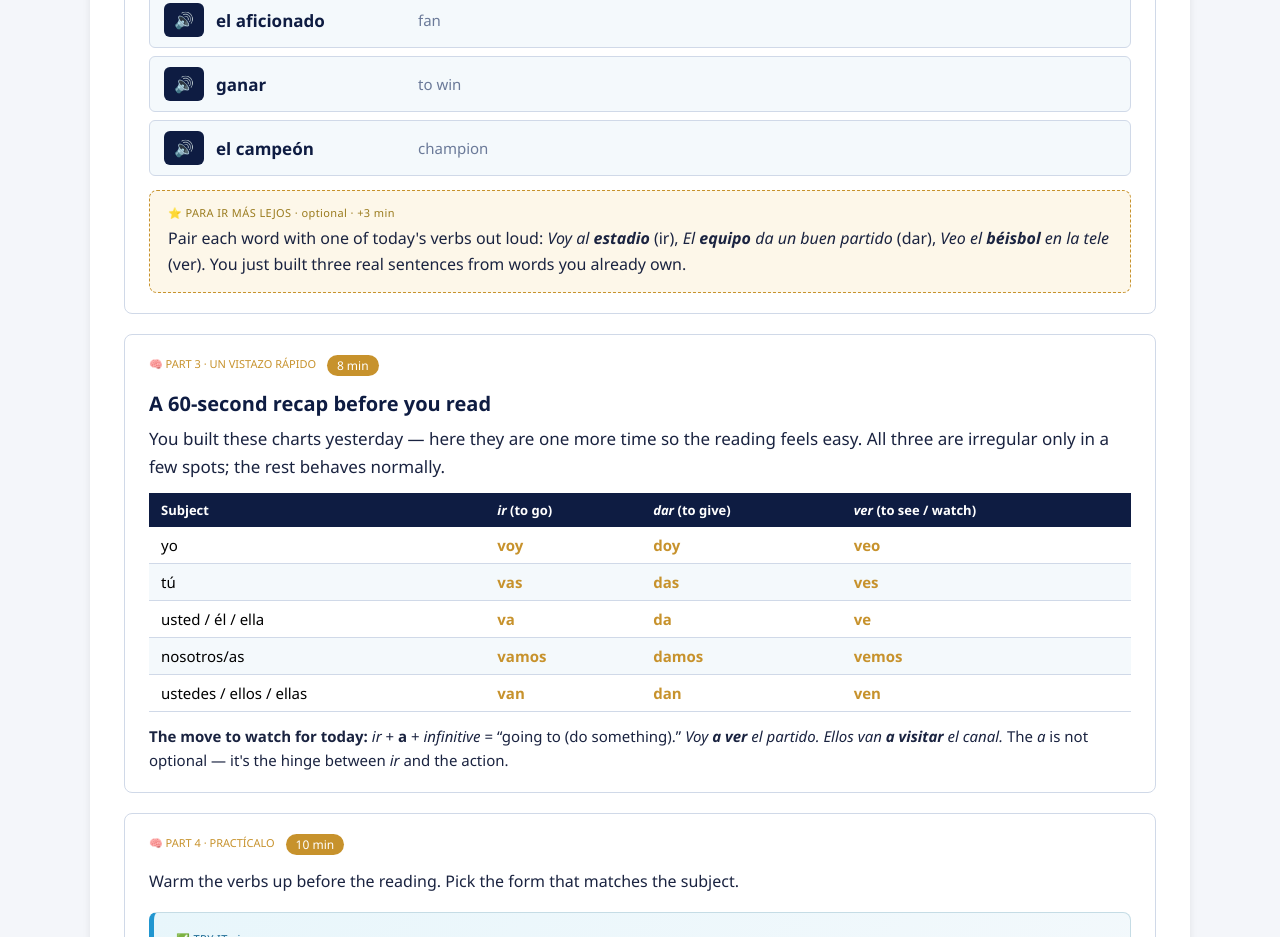
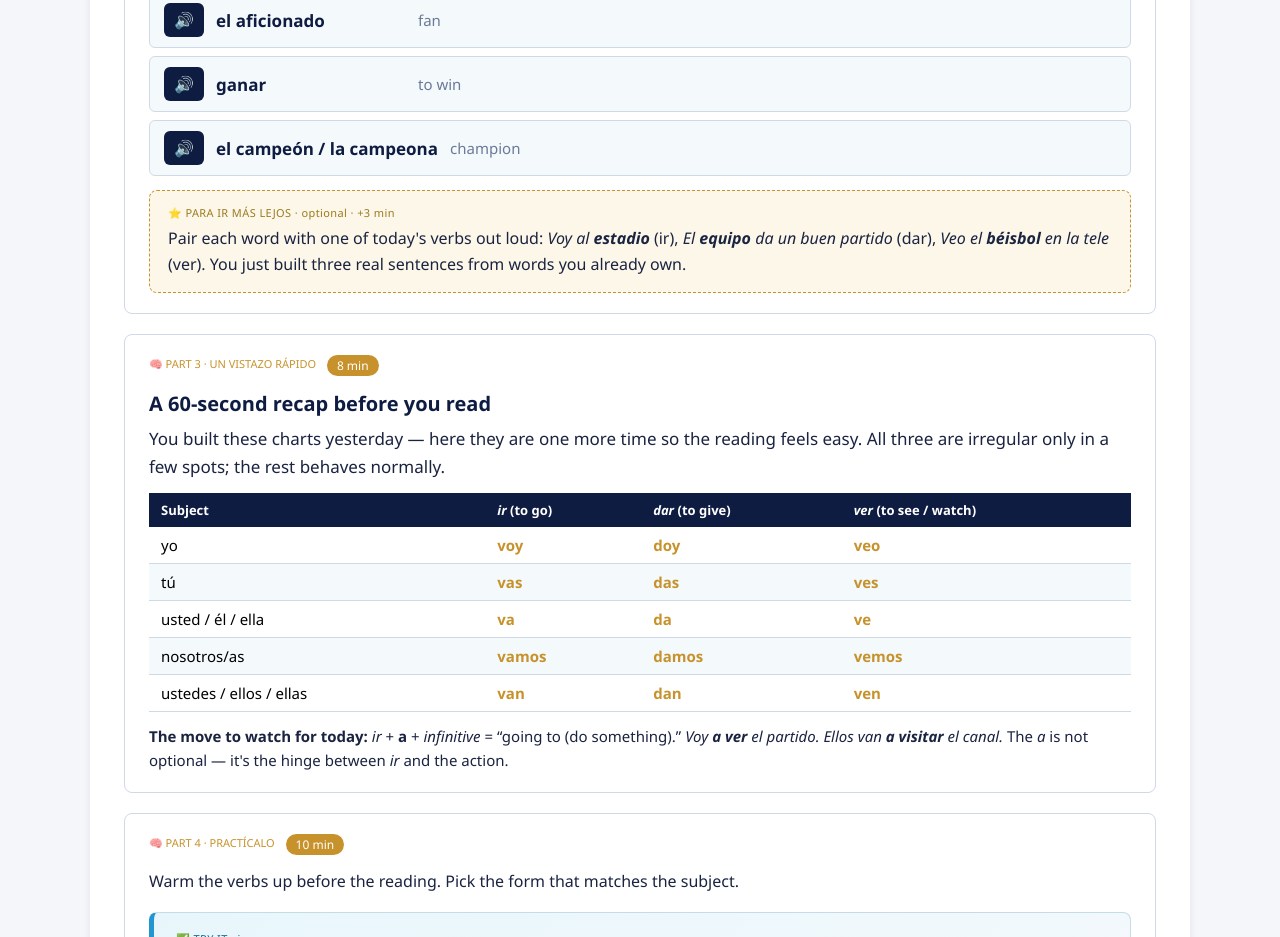
Before and after one commit to optimaondemand/hsspanish2-lessons, a plain HTML site: page s1/module-03-deportes/lesson-3-06.html in a window 1280 px wide. Shown: the part 1900-2837 px from the top of the page. Drawn offline with Linux system fonts and the light colour scheme.

Commit message:
Spanish 2 lessons 3.06/3.07: print "el campeón / la campeona"
The vocabulary button plays both forms, so the written word now
matches the recording (David Waters, 2026-11-06).

Co-Authored-By: Claude Opus 5.5 <noreply@anthropic.com>

```diff
--- a/s1/module-03-deportes/lesson-3-06.html
+++ b/s1/module-03-deportes/lesson-3-06.html
@@ -152,7 +152,7 @@
             <li class="vocab-item"><button class="say" data-audio="vocab/el-estadio.mp3" aria-label="Escuchar">&#128266;</button><span class="v-es">el estadio</span><span class="v-en">stadium</span></li>
             <li class="vocab-item"><button class="say" data-audio="vocab/el-aficionado.mp3" aria-label="Escuchar">&#128266;</button><span class="v-es">el aficionado</span><span class="v-en">fan</span></li>
             <li class="vocab-item"><button class="say" data-audio="vocab/ganar.mp3" aria-label="Escuchar">&#128266;</button><span class="v-es">ganar</span><span class="v-en">to win</span></li>
-            <li class="vocab-item"><button class="say" data-audio="vocab/el-campeon.mp3" aria-label="Escuchar">&#128266;</button><span class="v-es">el campe&oacute;n</span><span class="v-en">champion</span></li>
+            <li class="vocab-item"><button class="say" data-audio="vocab/el-campeon.mp3" aria-label="Escuchar">&#128266;</button><span class="v-es">el campe&oacute;n / la campeona</span><span class="v-en">champion</span></li>
         </ul>
         <div class="opt-strip">
             <div class="lbl">&#11088; PARA IR M&Aacute;S LEJOS &middot; optional &middot; +3 min</div>
```
Also changed, not shown: s1/module-03-deportes/lesson-3-07.html (+1 -1 lines).
